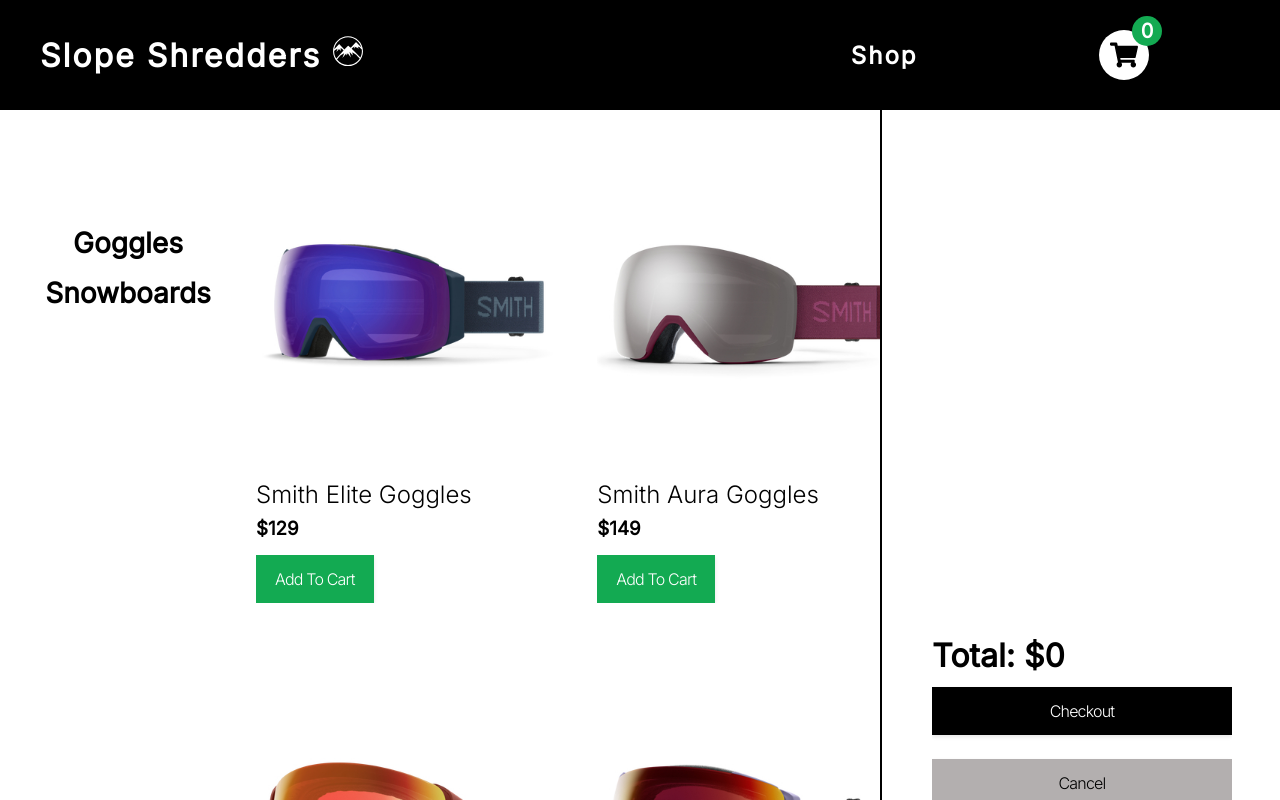
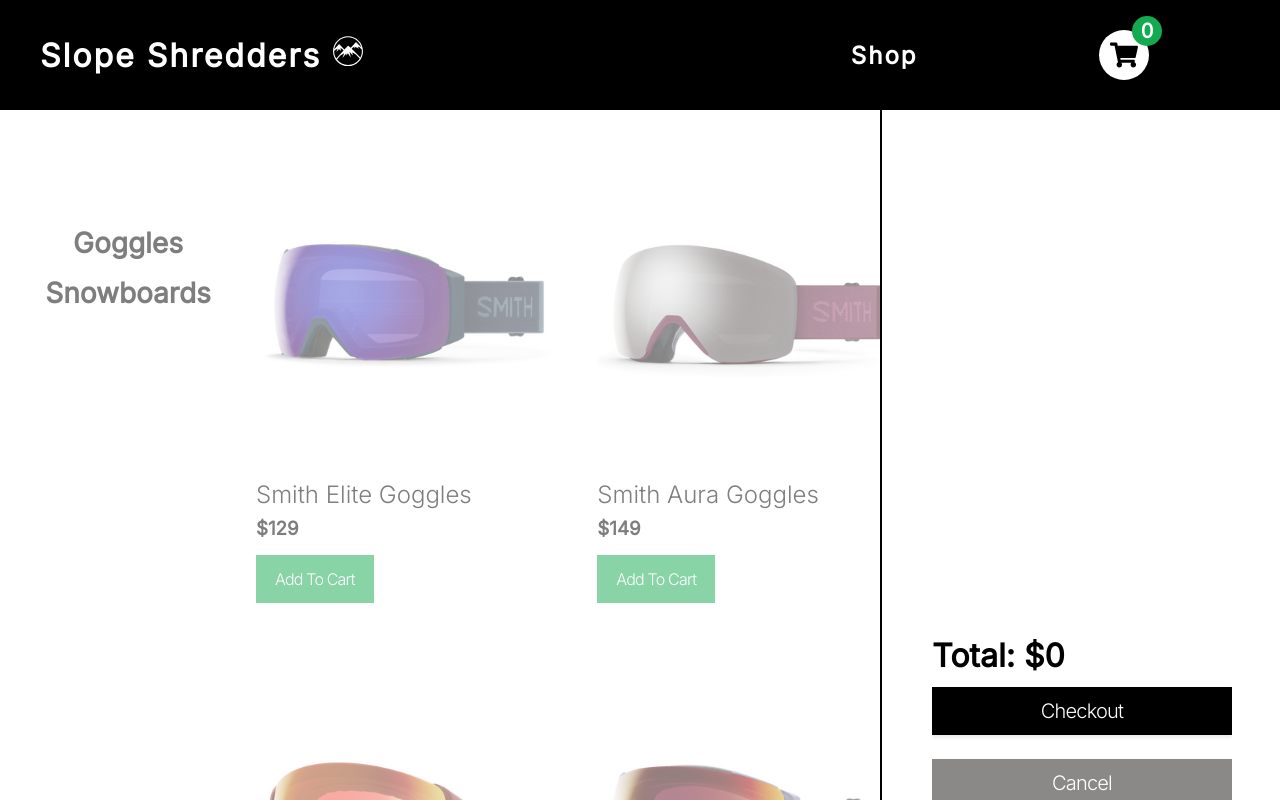
Before and after one commit to traneric89/one-stop-shop, a React (Create React App) app: page /Catalogue in a window 1280 px wide. Both pictures are taken after a click on the element 1124 px from the left and 55 px from the top of the page. Shown: the top 800 px of the page. Built offline with nearby package versions, Linux system fonts and the light colour scheme.

Commit message:
Styling for cart buttons and container

```diff
--- a/src/components/Cart.js
+++ b/src/components/Cart.js
@@ -26,9 +26,11 @@
       <div className="checkout">
         <h1>Total: ${totalPrice()}</h1>
         <div className="cart-buttons">
-          <button className="checkout-btn">Checkout</button>
-          <button className="cancel-btn" onClick={onClick}>
-            Cancel
+          <button className="checkout-btn btn">
+            <span className="btn-text">Checkout</span>
+          </button>
+          <button className="cancel-btn btn" onClick={onClick}>
+            <span className="btn-text">Cancel</span>
           </button>
         </div>
       </div>
--- a/src/components/Catalogue.js
+++ b/src/components/Catalogue.js
@@ -122,6 +122,7 @@
     },
   ]);
 
+  const [showCart, setShowCart] = useState(false);
   const [showGoggles, setShowGoggles] = useState(true);
   const [showSnowboards, setShowSnowboards] = useState(true);
   const [numItems, setNumItems] = useState(0);
@@ -137,6 +138,11 @@
   const displaySnowboards = () => {
     setShowGoggles(false);
     setShowSnowboards(true);
+  };
+
+  const showCartDisplay = (set) => {
+    console.log(set);
+    setShowCart(set);
   };
 
   const incrementNumItems = (source, itemName, price, qty, id) => {
@@ -178,8 +184,12 @@
 
   return (
     <div>
-      <Navbar numItems={numItems} itemsCart={itemsCart} />
-      <div className="container">
+      <Navbar
+        numItems={numItems}
+        itemsCart={itemsCart}
+        onClick={showCartDisplay}
+      />
+      <div className={showCart ? "container shop-disable" : "container"}>
         <div className="selection">
           <h2 onClick={displayGoggles}>Goggles</h2>
           <h2 onClick={displaySnowboards}>Snowboards</h2>
--- a/src/components/Navbar.js
+++ b/src/components/Navbar.js
@@ -5,16 +5,18 @@
 import { FaShoppingCart } from "react-icons/fa";
 import Cart from "./Cart";
 
-const Navbar = ({ numItems, itemsCart }) => {
+const Navbar = ({ numItems, itemsCart, onClick }) => {
   const navigate = useNavigate();
   const [showCart, setShowCart] = useState(false);
 
   const displayCart = () => {
     setShowCart(true);
+    onClick(true);
   };
 
   const removeDisplayCart = () => {
     setShowCart(false);
+    onClick(false);
   };
 
   return (
@@ -37,16 +39,20 @@
           >
             Shop
           </h2>
-          <div className="cart-icon-container">
+          <div className="cart-icon-container" onClick={displayCart}>
             <div className="nav-cart">
-              <FaShoppingCart onClick={displayCart} />
+              <FaShoppingCart />
             </div>
-            <h2 onClick={displayCart}>{numItems}</h2>
+            <h2>{numItems}</h2>
           </div>
         </div>
       </div>
       {showCart ? (
-        <Cart itemsCart={itemsCart} onClick={removeDisplayCart} />
+        <Cart
+          itemsCart={itemsCart}
+          onClick={removeDisplayCart}
+          className="cart-translate"
+        />
       ) : null}
     </div>
   );
--- a/src/index.css
+++ b/src/index.css
@@ -115,6 +115,13 @@
 
 .container {
   display: flex;
+  z-index: 1;
+  transition: opacity 0.5s;
+}
+
+.shop-disable {
+  opacity: 0.5;
+  pointer-events: none;
 }
 
 .selection {
@@ -180,6 +187,7 @@
 }
 
 .cart-container {
+  transition: all 1s;
   display: flex;
   flex-direction: column;
   align-items: flex-start;
@@ -187,12 +195,13 @@
   background-color: rgb(255, 255, 255);
   position: absolute;
   top: 110px;
-  right: 0;
+  right: 0px;
   height: 90%;
   width: 400px;
   padding-left: 50px;
   border-left: 2px solid #000000;
   border-bottom: 2px solid #000000;
+  z-index: 5;
 }
 
 .display-cart-items {
@@ -215,12 +224,19 @@
 }
 
 .item-quantity button {
+  cursor: pointer;
   font-size: 16px;
-  padding: 0px 12px;
+  padding: 4px 12px;
+  border: none;
+  background-color: #c9c8c8;
+}
+
+.item-quantity button:active {
+  transform: translateY(2px);
 }
 
 .item-quantity span {
-  font-size: 16px;
+  font-size: 18px;
   margin: 0 5px;
 }
 
@@ -234,7 +250,7 @@
   margin: 12px 0;
   align-items: center;
   cursor: pointer;
-  font-size: 16px;
+  font-size: 20px;
   font-weight: 300;
   height: 48px;
   justify-content: center;
@@ -244,6 +260,7 @@
   text-align: center;
   box-shadow: rgba(0, 0, 0, 0.1) 0 2px 4px 0;
   text-decoration: none;
+  border: none;
 }
 
 .checkout-btn {
@@ -253,7 +270,53 @@
 }
 
 .cancel-btn {
-  background-color: #b3afaf;
-  border: 2px solid #b3afaf;
-  color: rgb(0, 0, 0);
+  background-color: #8b8888;
+  border: 2px solid #8b8888;
+  color: #fff;
 }
+
+.btn {
+  position: relative;
+  overflow: hidden;
+}
+
+.btn-text {
+  position: relative;
+  transition: 0.6s;
+}
+
+.checkout-btn::before {
+  content: "";
+  position: absolute;
+  top: 0;
+  left: 0;
+  width: 130%;
+  height: 55px;
+  background-color: #13aa52;
+  transform: translate(-110%, 0) skew(-45deg);
+  transition: 0.6s;
+}
+
+.cancel-btn::before {
+  content: "";
+  position: absolute;
+  top: 0;
+  left: 0;
+  width: 130%;
+  height: 55px;
+  background-color: #e21a1a;
+  transform: translate(-110%, 0) skew(-45deg);
+  transition: 0.6s;
+}
+
+.btn:hover .btn-text {
+  color: #fff;
+}
+
+.btn:hover::before {
+  transform: translate(-5%, 0) skew(-15deg);
+}
+
+.btn:active {
+  transform: translateY(2px);
+}
```
